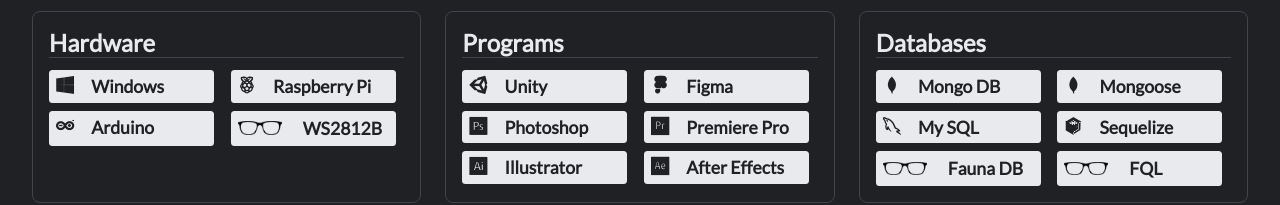
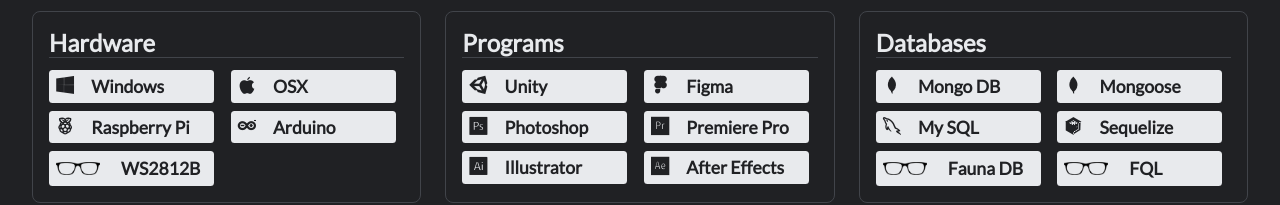
Before and after one commit to ChristianPayne/ChristianPayne, a Svelte app: page / in a window 1280 px wide. Shown: the part 1785-1990 px from the top of the page. Built offline with nearby package versions, Linux system fonts and the light colour scheme; no server answers.

Commit message:
Added OSX to hardware.

```diff
--- a/src/components/Capabilities.svelte
+++ b/src/components/Capabilities.svelte
@@ -42,6 +42,7 @@
     { name: 'GitHub', category: "Version Control", icon: "devicon-github-original"},
     { name: 'Bitbucket', category: "Version Control", icon: "devicon-bitbucket-original"},
     { name: 'Windows', category: "Hardware", icon: "devicon-windows8-original"},
+    { name: 'OSX', category: "Hardware", icon: "devicon-apple-original"},
     { name: 'Raspberry Pi', category: "Hardware", icon: "devicon-raspberrypi-line"},
     { name: 'Arduino', category: "Hardware", icon: "devicon-arduino-plain"},
     { name: 'WS2812B', category: "Hardware", icon: ""},
```
